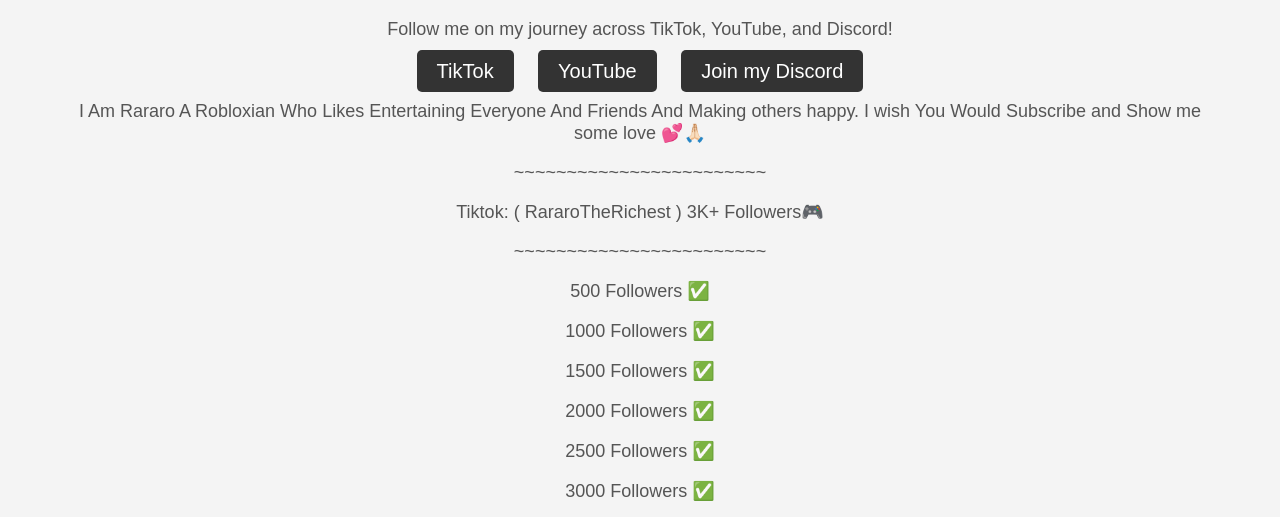
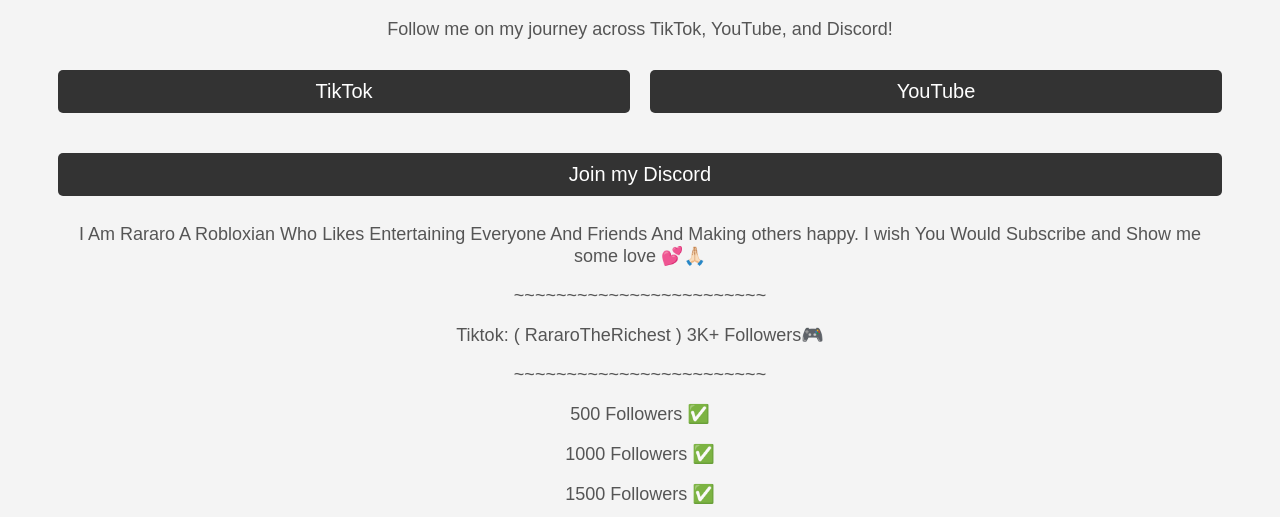
Before and after one commit to Zouheir0/RararoTheRichest, a website: page public/index.html in a window 1280 px wide. Shown: the part 119-636 px from the top of the page. Drawn offline with Linux system fonts and the light colour scheme; no server answers.

Commit message:
updated button spacing and merged tiktok live status checker

```diff
--- a/public/index.html
+++ b/public/index.html
@@ -20,6 +20,10 @@
         }
         .social-links {
             margin-top: 20px;
+            display: flex;              /* Use flexbox for horizontal alignment */
+            flex-wrap: wrap;            /* Allow buttons to wrap on small screens */
+            justify-content: center;    /* Center buttons horizontally */
+            gap: 20px;                  /* Add space between buttons */
         }
         .social-links a {
             text-decoration: none;
@@ -28,7 +32,8 @@
             background-color: #333;
             padding: 10px 20px;
             border-radius: 5px;
-            margin: 10px;
+            margin: 10px 0;             /* Add vertical margin for spacing on small screens */
+            flex: 1 1 45%;              /* Make buttons flexible (45% width on mobile screens) */
         }
         .discord-button {
             background-color: #7289da;
@@ -68,7 +73,7 @@
     <p style="font-size: 12px; color: #888;">Website created by [Zouheir0]. All rights reserved.</p>
 
     <script>
-        // Fetch the live status
+        // Fetch the live status from the backend
         fetch('/check-live')
             .then(response => response.json())
             .then(data => {
```
